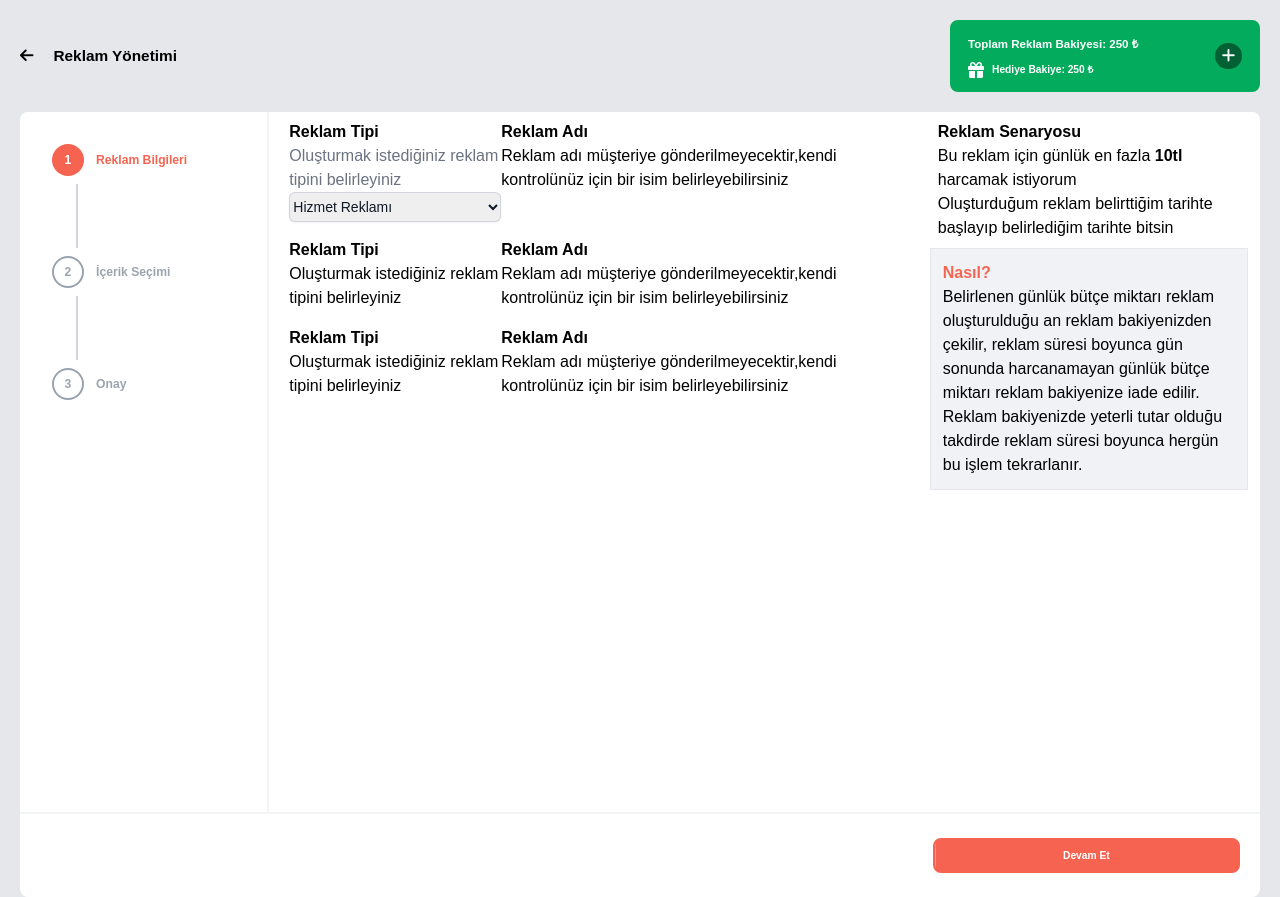
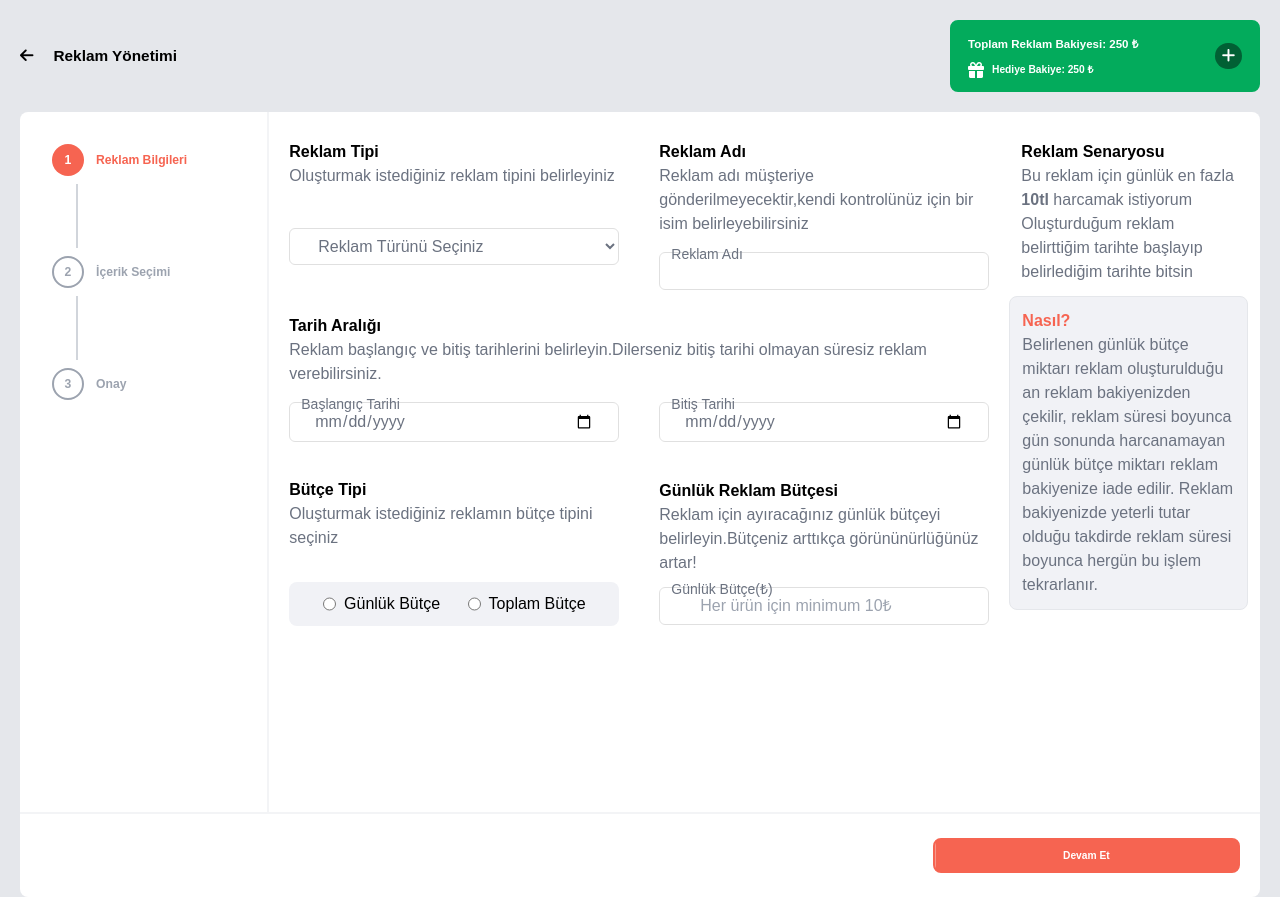
Before and after one commit to bayramcinar/reklamYonetimi, a React (Create React App) app: page /reklamOlustur in a window 1280 px wide. Built offline with nearby package versions, Linux system fonts and the light colour scheme.

Commit message:
reklam oluştur page

```diff
--- a/src/components/advertInfo/advertInfo.jsx
+++ b/src/components/advertInfo/advertInfo.jsx
@@ -1,70 +1,169 @@
-import React from 'react'
+import React, { useState } from 'react'
 
 const AdvertInfo = () => {
+    const [selectedOption, setSelectedOption] = useState('');
+    console.log("selectedOption=>", selectedOption)
     return (
-        <div className='flex px-3 max-w-[1200px] gap-x-3'>
-            <div className='flex-col flex-auto w-2/3'>
-                <div className='flex p-2'>
-                    <div className='flex-col'>
+        <div className='flex flex-col lg:flex-row px-3 py-4 max-w-[1200px] gap-x-3'>
+            <div className='flex flex-col md:flex-col lg:flex-col flex-auto w-full lg:w-3/4'>
+                <div className='flex-col lg:flex lg:flex-row flex-auto p-2 gap-x-10'>
+                    <div className='flex-col flex-auto w-full lg:w-1/2 py-1'>
                         <h3 className='font-bold'>Reklam Tipi</h3>
-                        <p className='text-gray-500'>Oluşturmak istediğiniz reklam tipini belirleyiniz</p>
+                        <p className='text-txtGrey'>Oluşturmak istediğiniz reklam tipini belirleyiniz</p>
+                        <div className='mt-3 lg:mt-10'>
                             <select
                                 id="reklam"
                                 name="reklam"
                                 autoComplete="reklam-name"
-                            className="block w-full rounded-md border-0 py-1.5 text-gray-900 shadow-sm ring-1 ring-inset ring-gray-300 focus:ring-2 focus:ring-inset focus:ring-indigo-600 sm:max-w-xs sm:text-sm sm:leading-6"
+                                onChange={(e) => setSelectedOption(e.target.value)}
+                                // className="block w-full rounded-md border-0 py-2 px-5 text-txtGrey shadow-sm ring-1 ring-inset ring-gray-300 focus:ring-2 focus:ring-inset focus:ring-premiumOrange sm:max-w-xs sm:text-sm sm:leading-6"
+                                className='w-full rounded-md border border-[#e0e0e0] bg-white py-2 px-6 text-base font-medium text-txtGrey outline-none focus:border-lightGray focus:shadow-md'
                             >
-                            <option>Hizmet Reklamı</option>
-                            <option>Profil Reklamı</option>
+                                <option value="">Reklam Türünü Seçiniz</option>
+                                <option value="Ürün Reklamı">Ürün Reklamı Seç</option>
+                                <option value="Hizmet Reklamı">Hizmet Reklamı</option>
+                                <option value="Profil Reklamı">Profil Reklamı</option>
                             </select>
                         </div>
-                    <div className='flex-col'>
+                    </div>
+                    <div className='flex-col flex-auto w-full lg:w-1/2 py-1'>
                         <h3 className='font-bold'>Reklam Adı</h3>
-                        <p>Reklam adı müşteriye gönderilmeyecektir,kendi kontrolünüz için bir isim belirleyebilirsiniz</p>
+                        <p className='pb-3 lg:pb-4 text-txtGrey'>Reklam adı müşteriye gönderilmeyecektir,kendi kontrolünüz için bir isim belirleyebilirsiniz</p>
+                        <div className='relative'>
+                            <input
+                                type="text"
+                                name="rName"
+                                id="rName"
+                                className="w-full rounded-md border border-[#e0e0e0] bg-white py-1.5 px-6 text-base font-medium text-txtGrey outline-none focus:border-lightGray focus:shadow-md"
+                            />
+                            <label
+                                for="rName"
+                                className="mb-3 block text-xs lg:text-sm font-medium text-txtGrey absolute -top-2 left-3"
+                            >
+                                Reklam Adı
+                            </label>
+                        </div>
                     </div>
                 </div>
 
-                <div className='flex p-2'>
-                    <div className='flex-col'>
-                        <h3 className='font-bold'>Reklam Tipi</h3>
-                        <p>Oluşturmak istediğiniz reklam tipini belirleyiniz</p>
-                    </div>
-                    <div className='flex'>
-                        <div className='flex-col'>
-                            <h3 className='font-bold'>Reklam Adı</h3>
-                            <p>Reklam adı müşteriye gönderilmeyecektir,kendi kontrolünüz için bir isim belirleyebilirsiniz</p>
+                <div className='flex-col lg:flex lg:flex-row flex-auto p-2'>
+                    <div className='flex-col flex-auto w-full lg:w-1/2 py-0 lg:py-1'>
+                        <h3 className='font-bold'>Tarih Aralığı</h3>
+                        <p className='text-txtGrey mb-4'>Reklam başlangıç ve bitiş tarihlerini belirleyin.Dilerseniz bitiş tarihi olmayan süresiz reklam verebilirsiniz.</p>
+                        <div className='flex-col lg:flex lg:flex-row justify-between items-center gap-x-10'>
+                            <div className='relative flex flex-auto mb-3'>
+                                <input
+                                    type="date"
+                                    name="sDate"
+                                    id="sDate"
+                                    className="w-full rounded-md border border-[#e0e0e0] bg-white py-1.5 px-6 text-base font-medium text-txtGrey outline-none focus:border-lightGray focus:shadow-md"
+                                />
+                                <label
+                                    for="sDate"
+                                    className="mb-3 block text-xs lg:text-sm font-medium text-txtGrey absolute -top-2 left-3"
+                                >
+                                    Başlangıç Tarihi
+                                </label>
                             </div>
 
+                            <div className='relative flex flex-auto mb-3'>
+                                <input
+                                    type="date"
+                                    name="eDate"
+                                    id="eDate"
+                                    className="w-full rounded-md border border-[#e0e0e0] bg-white py-1.5 px-6 text-base font-medium text-txtGrey outline-none focus:border-lightGray focus:shadow-md"
+                                />
+                                <label
+                                    for="eDate"
+                                    className="mb-3 block text-xs lg:text-sm font-medium text-txtGrey absolute -top-2 left-3"
+                                >
+                                    Bitiş Tarihi
+                                </label>
+                            </div>
+                        </div>
                     </div>
                 </div>
 
-                <div className='flex p-2'>
-                    <div className='flex-col'>
-                        <h3 className='font-bold'>Reklam Tipi</h3>
-                        <p>Oluşturmak istediğiniz reklam tipini belirleyiniz</p>
+                <div className='flex-col lg:flex lg:flex-row flex-auto w-full p-2'>
+                     <div className='flex-col flex-auto w-full lg:w-1/2 py-1'>
+                        <div className='flex-col lg:flex lg:flex-row justify-between items-center gap-x-10'>
+                            <div className='butce flex-col flex-auto w-full lg:w-1/2 mb-1'>
+                                <div className='flex-col mb-3 lg:mb-8'>
+                                    <div className='flex flex-auto '>
+                                        <h3 className='font-bold'>Bütçe Tipi</h3>
                                     </div>
-                    <div className='flex-col'>
-                        <h3 className='font-bold'>Reklam Adı</h3>
-                        <p>Reklam adı müşteriye gönderilmeyecektir,kendi kontrolünüz için bir isim belirleyebilirsiniz</p>
+                                    <div className=' flex flex-auto '>
+                                        <p className="text-txtGrey">Oluşturmak istediğiniz reklamın bütçe tipini seçiniz</p>
+                                    </div>
+                                </div>
+                                <div className='flex flex-auto justify-around items-center px-1 lg:px-5 py-2.5 bg-grayBg rounded-lg'>
+                                    <div className='flex flex-row'>
+                                        <input
+                                            type="radio"
+                                            name="butce"
+                                            id="butce1"
+                                            className="rounded-md border border-[#e0e0e0] bg-white py-1 px-6 text-base font-medium outline-none focus:border-lightGray focus:shadow-md mr-2"
+                                        />
+                                        <label>Günlük Bütçe</label>
+                                    </div>
+                                    <div className='flex flex-row'>
+                                        <input
+                                            type="radio"
+                                            name="butce"
+                                            id="butce2"
+                                            className="rounded-md border border-[#e0e0e0] bg-white py-1 px-6 text-base font-medium text-txtGrey outline-none focus:border-lightGray focus:shadow-md mr-2"
+                                        />
+                                        <label>Toplam Bütçe</label>
                                     </div>
                                 </div>
                             </div>
-            <div className='flex-col flex-auto w-1/3'>
-                <div className='p-2'>
-                    <h3 className='font-bold'>Reklam Senaryosu</h3>
-                    <p>Bu reklam için günlük en fazla <span className='font-bold'>10tl</span> harcamak istiyorum</p>
-                    <p>Oluşturduğum reklam belirttiğim tarihte başlayıp belirlediğim tarihte bitsin</p>
+
+                            <div className='butce flex-col flex-auto w-full lg:w-1/2 mb-1'>
+                                <div className='flex-col'>
+                                    <div className='flex'>
+                                        <h3 className="font-bold">
+                                            Günlük Reklam Bütçesi
+                                        </h3>
                                     </div>
-                <div className=''>
-                    <div className='bg-grayBg p-3 border'>
-                        <h3 className='font-bold text-premiumOrange'>Nasıl?</h3>
-                        <p>Belirlenen günlük bütçe miktarı reklam oluşturulduğu an reklam bakiyenizden çekilir, reklam süresi boyunca gün sonunda harcanamayan günlük bütçe miktarı reklam bakiyenize iade edilir. Reklam bakiyenizde yeterli tutar olduğu takdirde reklam süresi boyunca hergün bu işlem tekrarlanır.</p>
+                                    <div className='flex mb-3'>
+                                        <p className='text-txtGrey'>Reklam için ayıracağınız günlük bütçeyi belirleyin.Bütçeniz arttıkça görününürlüğünüz artar!</p>
+                                    </div>
+                                </div>
+                                <div className='flex flex-row'>
+                                    <div className='flex flex-auto relative'>
+                                        <input
+                                            type="text"
+                                            name="gButce"
+                                            id="gButce"
+                                            placeholder='Her ürün için minimum 10₺'
+                                            className="w-full rounded-md border border-[#e0e0e0] bg-white py-1.5 px-10 text-base font-medium text-txtGrey outline-none focus:border-lightGray focus:shadow-md"
+                                        />
+                                        <label
+                                            for="gButce"
+                                            className="mb-3 block text-xs lg:text-sm font-medium text-txtGrey absolute -top-2 left-3"
+                                        >
+                                            Günlük Bütçe(₺)
+                                        </label>
+                                    </div>
+                                </div>
+                            </div>
                         </div>
                     </div>
 
                 </div>
             </div>
+            <div className='flex flex-col lg:flex-col flex-auto w-full lg:w-1/4'>
+                <div className='p-3'>
+                    <h3 className='font-bold'>Reklam Senaryosu</h3>
+                    <p className='text-txtGrey'>Bu reklam için günlük en fazla <span className='font-bold'>10tl</span> harcamak istiyorum</p>
+                    <p className='text-txtGrey'>Oluşturduğum reklam belirttiğim tarihte başlayıp belirlediğim tarihte bitsin</p>
+                </div>
+                <div className='bg-grayBg p-3 border rounded-lg'>
+                    <h3 className='font-bold text-premiumOrange'>Nasıl?</h3>
+                    <p className='text-txtGrey'>Belirlenen günlük bütçe miktarı reklam oluşturulduğu an reklam bakiyenizden çekilir, reklam süresi boyunca gün sonunda harcanamayan günlük bütçe miktarı reklam bakiyenize iade edilir. Reklam bakiyenizde yeterli tutar olduğu takdirde reklam süresi boyunca hergün bu işlem tekrarlanır.</p>
+                </div>
+            </div>
+        </div>
     )
 }
-
 export default AdvertInfo
--- a/src/components/balanceModal/balanceModal.jsx
+++ b/src/components/balanceModal/balanceModal.jsx
@@ -255,7 +255,7 @@ const BalanceModal = ({ isOpen, onClose }) => {
                 </div>
                 <div className="flex justify-center items-center">
                   <button
-                    className="flex items-center justify-center px-4 py-3 w-48 overflow-hidden text-xs md:text-[1.1vw] lg:text-[1vw] xl:text-[0.9vw] font-bold text-txtWhite bg-premiumOrange border border-5 border-premiumOrange rounded hover:bg-transparent hover:text-premiumOrange focus:outline-none focus:ring"
+                    className="flex items-center justify-center px-4 py-3 w-48 overflow-hidden text-xs md:text-[1.1vw] lg:text-[1vw] xl:text-[0.9vw] font-bold text-txtWhite bg-premiumOrange border border-5 border-premiumOrange rounded hover:bg-transparent hover:text-premiumOrange focus:outline-none"
                     href="/satınal"
                   >
                     Satın Al
--- a/tailwind.config.js
+++ b/tailwind.config.js
@@ -12,9 +12,11 @@ module.exports = {
         bgWhite: "#ffffff",
         txtWhite: "#ffffff",
         borderGrey: "#BAB2B5",
+        inputBorderGray:"#e0e0e0",
         bgOrange: "	hsl(32, 98%, 93%)",
         lghtOrange: "#fdba74",
         txtRed:"#ef4444",
+        txtGrey:"#6B7280"
       },
     },
   },
```
Lines whose indentation alone changed are shown as unchanged.
